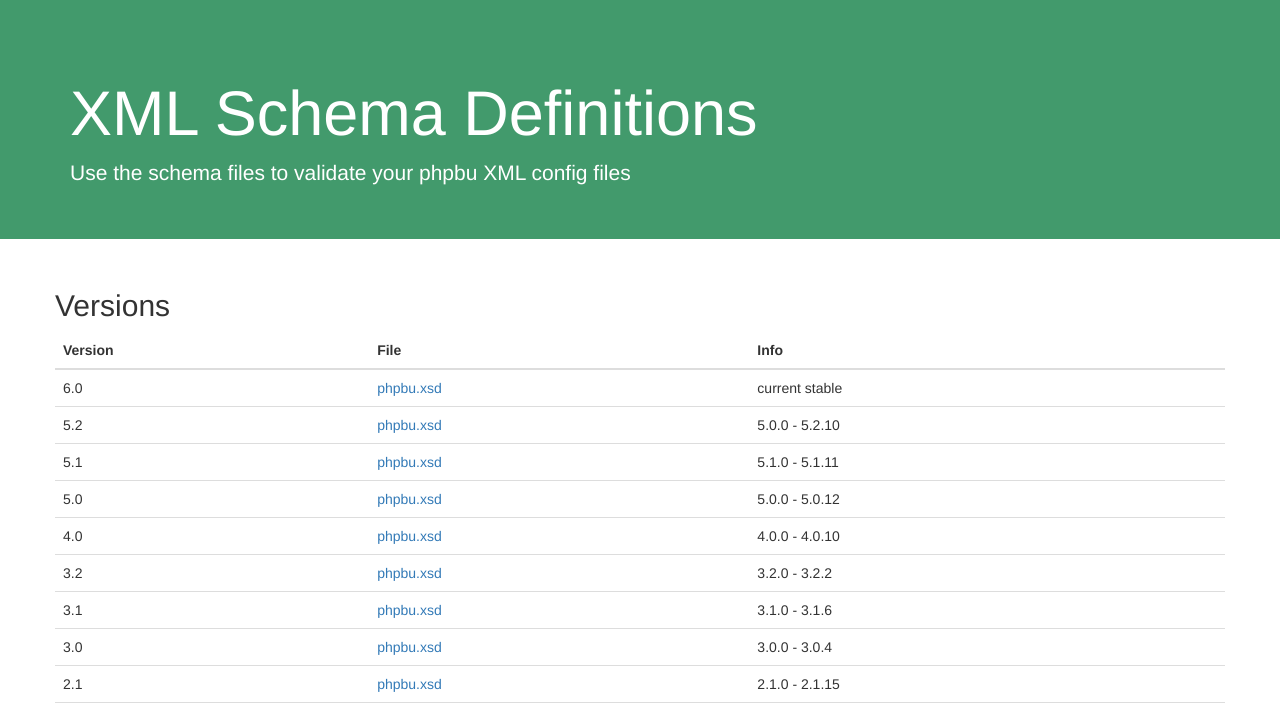
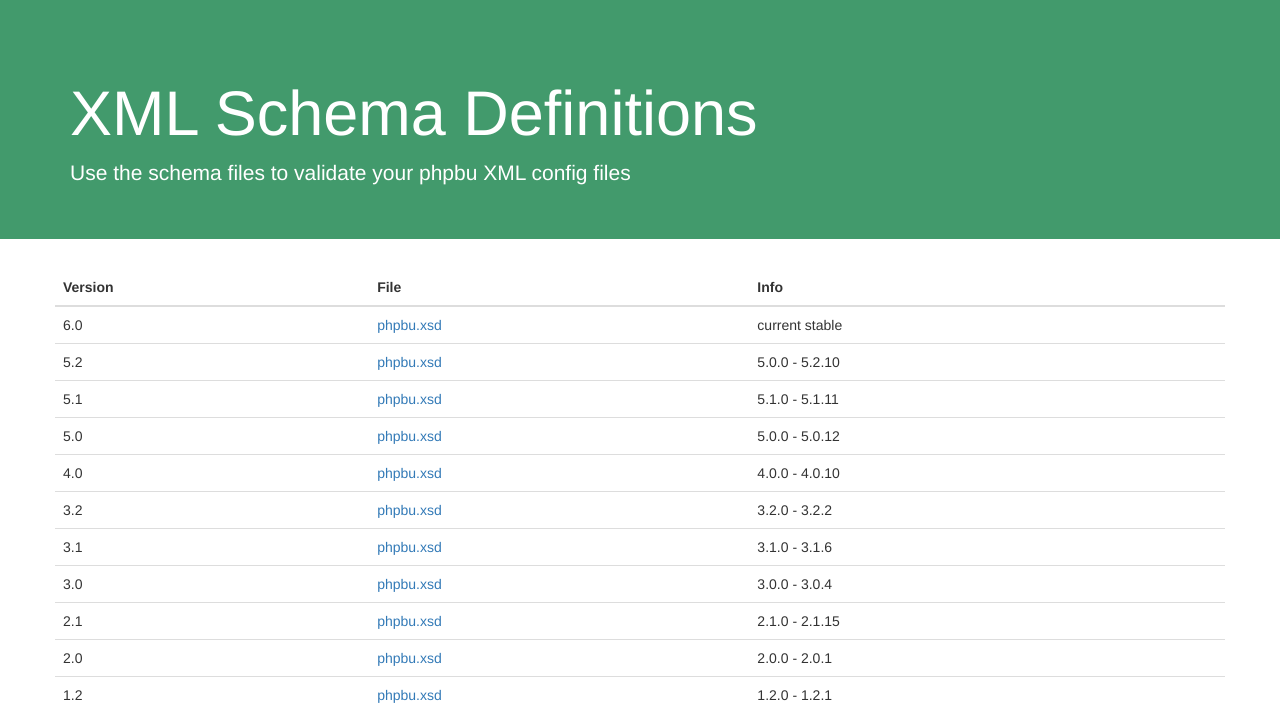
Before and after one commit to sebastianfeldmann/phpbu.de, a plain HTML site: page schema.html in a window 1280 px wide. Shown: the part 62-772 px from the top of the page. Drawn offline with nearby package versions, Linux system fonts and the light colour scheme.

Commit message:
Remove headline

```diff
--- a/schema.html
+++ b/schema.html
@@ -128,8 +128,6 @@
 <div class="container">
   <div class="row">
 
-    <h2>Versions</h2>
-
     <table class="table">
       <thead>
       <tr>
```
